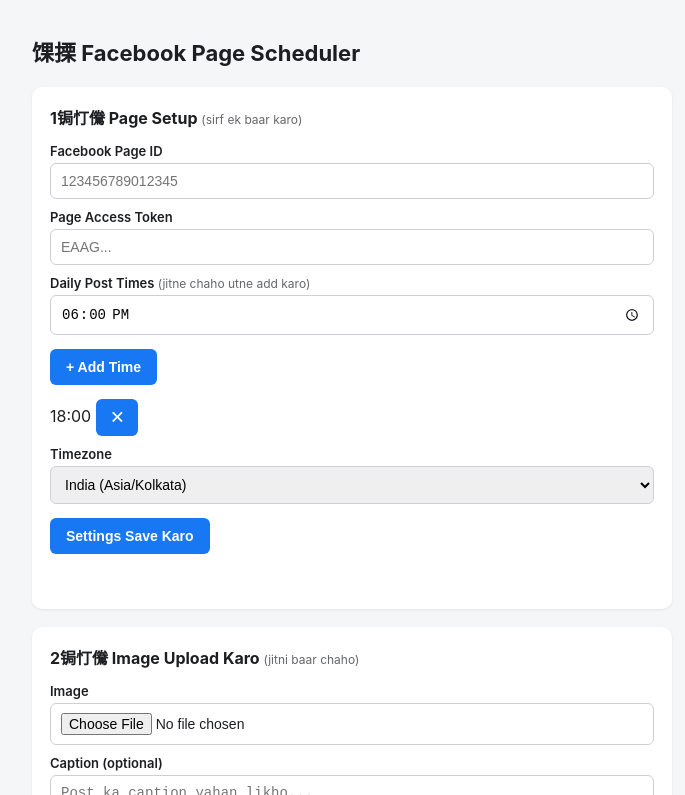
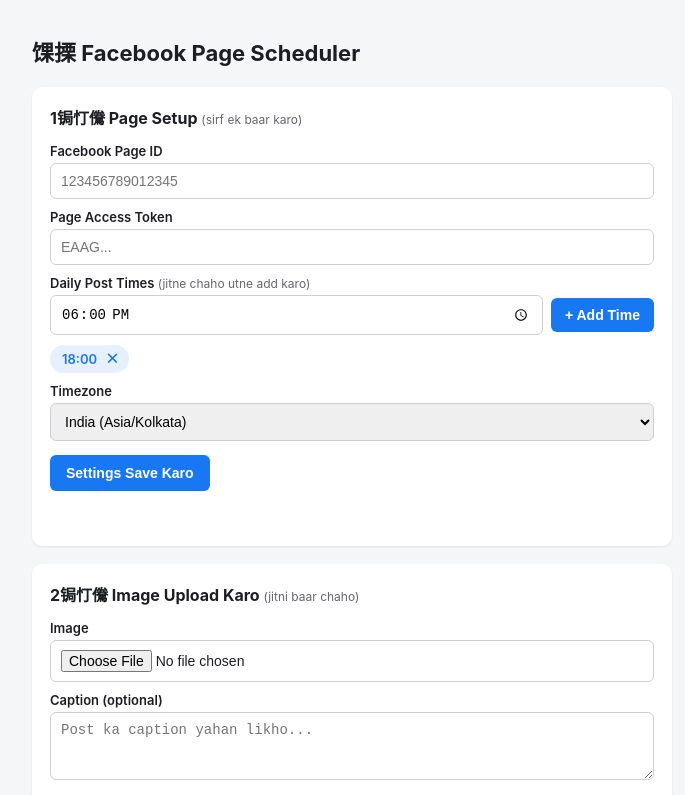
Before and after one commit to pawan64755-a11y/fb-scheduler-1, a website: page public/index.html in a window 1280 px wide. Both pictures are taken after a click on the button "+ Add Time". Shown: the top 795 px of the page, without its empty margins (288-973 px from the left). Drawn offline with Linux system fonts and the light colour scheme; no server answers.

Commit message:
Update style.css

```diff
--- a/public/style.css
+++ b/public/style.css
@@ -107,3 +107,44 @@ button:hover { background: #145dbf; }
   text-align: center;
   padding: 12px 0;
 }
+.time-add-row {
+  display: flex;
+  gap: 8px;
+  align-items: center;
+}
+.time-add-row input {
+  flex: 1;
+}
+.time-add-row button {
+  margin-top: 0;
+  white-space: nowrap;
+  padding: 9px 14px;
+}
+.times-list {
+  display: flex;
+  flex-wrap: wrap;
+  gap: 8px;
+  margin-top: 10px;
+}
+.time-chip {
+  display: flex;
+  align-items: center;
+  gap: 6px;
+  background: #e7f0ff;
+  color: #1877f2;
+  font-size: 13px;
+  font-weight: 600;
+  padding: 6px 8px 6px 12px;
+  border-radius: 20px;
+}
+.chip-remove {
+  margin-top: 0;
+  background: transparent;
+  color: #1877f2;
+  border: none;
+  padding: 0 4px;
+  font-size: 13px;
+  cursor: pointer;
+  border-radius: 50%;
+}
+.chip-remove:hover { background: #cfe0ff; }
```
